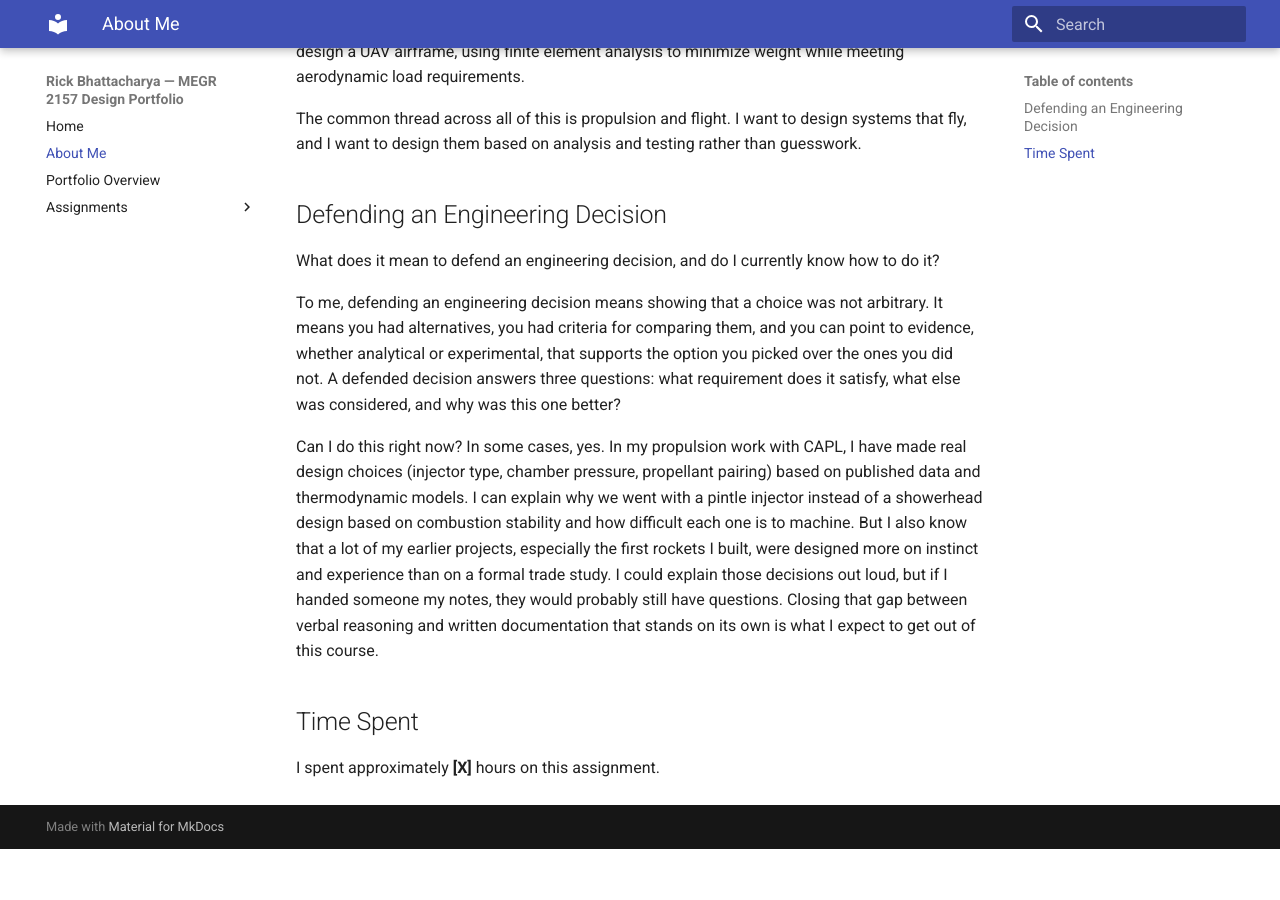
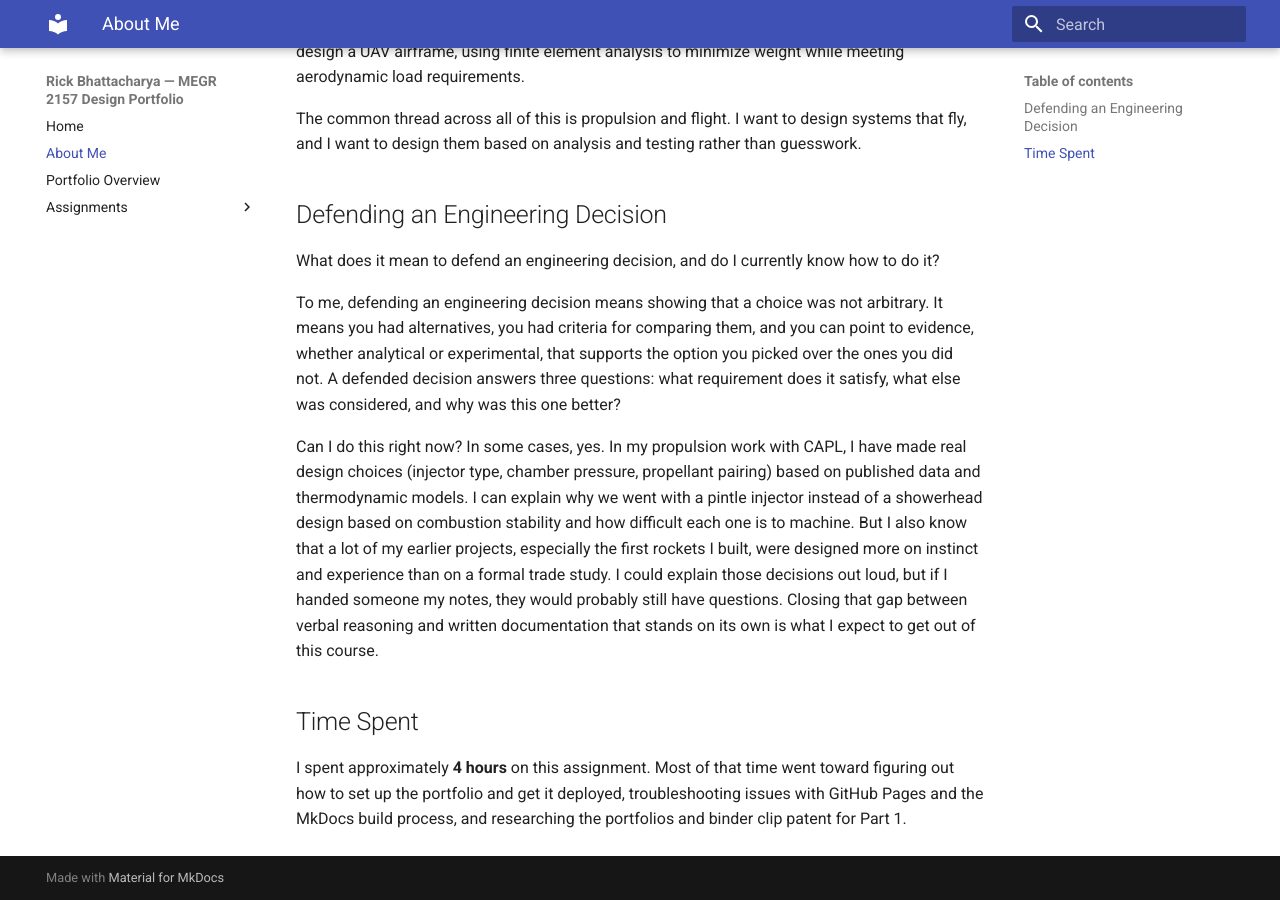
Before and after one commit to sbhatt23uncc/megr2157-portfolio, an MkDocs documentation site: the page built from docs/aboutme/index.md, in a window 1280 px wide and 900 px high, scrolled down 608 px. Built offline with MkDocs 1.6.1 and Material for MkDocs 9.7.7, drawn with Linux system fonts in a browser that asks for light colours; before the commit the page ends 1457 px from its top, so only the background shows below that.

Commit message:
Fill in time spent on assignment

```diff
--- a/docs/aboutme/index.md
+++ b/docs/aboutme/index.md
@@ -18,4 +18,4 @@ Can I do this right now? In some cases, yes. In my propulsion work with CAPL, I
 
 ## Time Spent
 
-I spent approximately **[X]** hours on this assignment.
+I spent approximately **4 hours** on this assignment. Most of that time went toward figuring out how to set up the portfolio and get it deployed, troubleshooting issues with GitHub Pages and the MkDocs build process, and researching the portfolios and binder clip patent for Part 1.
```
